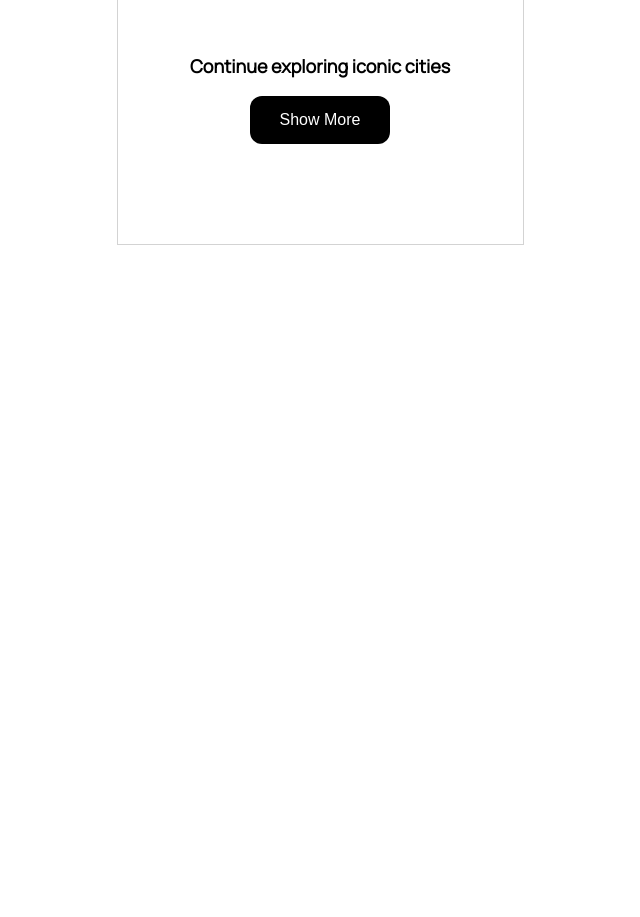
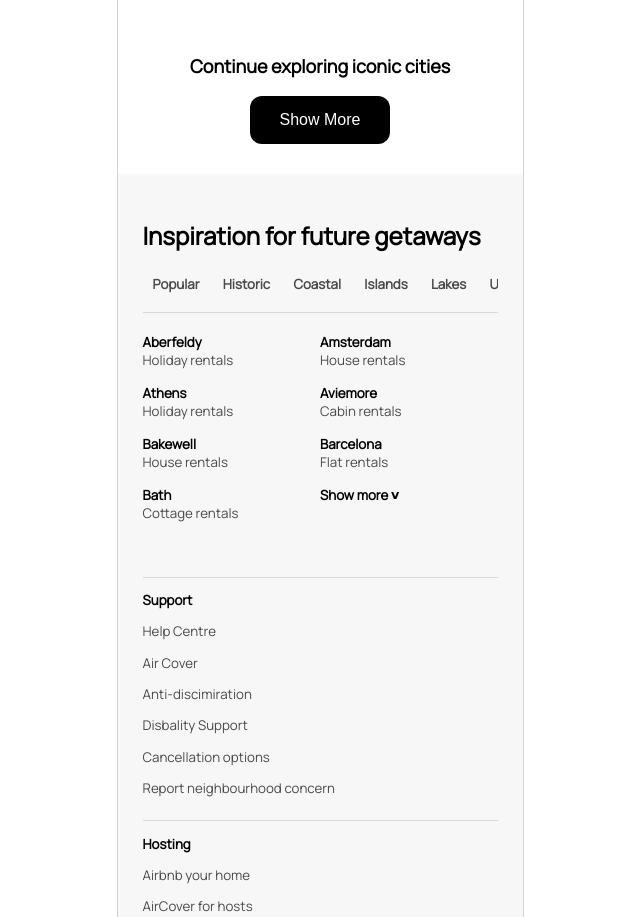
Before and after one commit to annamariakou/pre-bootcamp-project, a plain HTML site: page index.html in a window 1280 px wide. Shown: the part 1883-2800 px from the top of the page, without its empty margins (320-960 px from the left). Before the commit the page ends 2136 px from the top, so only its background shows below. Drawn offline with nearby package versions, Linux system fonts and the light colour scheme.

Commit message:
added footer

```diff
--- a/index.html
+++ b/index.html
@@ -255,6 +255,145 @@
 
   <p class="bottomDescription">Continue exploring iconic cities</p>
   <div class="showMore"><button>Show More</button></div>
+  <Footer> <div class="bottomFooter">
+    <h2>Inspiration for future getaways</h2>
+
+<!-- Bottom Slide -->
+
+
+<div id="bottomSlider">
+    <div class="slideTwo">
+        <p class="inspirationText">Popular</p>
+      </div>
+      <div class="slideTwo">
+        <p class="inspirationText">Historic</p>
+      </div>
+      <div class="slideTwo">
+        <p class="inspirationText">Coastal</p>
+    </div>
+        <div class="slideTwo">
+            <p class="inspirationText">Islands</p>
+      </div>
+ <div class="slideTwo">
+    <p class="inspirationText">Lakes</p>
+      </div>
+    <div class="slideTwo">
+        <p class="inspirationText">Unique Stays</p>
+  </div>
+  <div class="slideTwo">
+    <p class="inspirationText">Categories</p>
+</div>
+<div class="slideTwo">
+    <p class="inspirationText">Things to do</p>
+</div>
+</div>
+
+<!--End Bottom Slide-->
+
+<!--Additional Cities-->
+
+<div id="additionalCities">
+
+<div class="row">
+    <div class="column"><span class="smallCity">Aberfeldy</span><br><span class="smallDescription">Holiday rentals</span></div>
+    <div class="column"><span class="smallCity">Amsterdam</span><br><span class="smallDescription">House rentals</span> </div>
+  </div>
+  <div class="row">
+    <div class="column"><span class="smallCity">Athens</span><br><span class="smallDescription">Holiday rentals</span></div>
+    <div class="column"><span class="smallCity">Aviemore</span><br><span class="smallDescription">Cabin rentals</span></div>
+  </div>
+  <div class="row">
+    <div class="column"><span class="smallCity">Bakewell</span><br><span class="smallDescription">House rentals</span></div>
+    <div class="column"><span class="smallCity">Barcelona</span><br><span class="smallDescription">Flat rentals</span></div>
+  </div>
+  <div class="row">
+    <div class="column"> <span class="smallCity">Bath</span><br><span class="smallDescription">Cottage rentals</span></div>
+    <div class="column"> <span class="smallCity">Show more ˅ </span></div>
+  </div>
+
+</div>
+
+<!--Additional Cities End -->
+
+<!--Support-->
+
+<div id="support">
+
+    <p class="supportTwo">Support</p>
+    <span class="supportDescriptions">
+    <p>Help Centre</p>
+    <p>Air Cover</p>
+    <p>Anti-discimiration</p>
+    <p>Disbality Support</p>
+    <p>Cancellation options</p>
+    <p>Report neighbourhood concern</p>
+</span>
+
+
+
+</div>
+
+<!--End Support-->
+
+<!--Hosting-->
+
+<div id="hosting">
+
+    <p class="hostingTwo">Hosting</p>
+    <span class="hostingDescriptions">
+    <p>Airbnb your home</p>
+    <p>AirCover for hosts</p>
+    <p>Hosting resources</p>
+    <p>Community forum</p>
+    <p>Hosting responsibly </p>
+</span>
+
+
+
+</div>
+
+
+<!--End Hosting-->
+
+<!--Airbnb-->
+
+<div id="airbnb">
+
+    <p class="airbnbTwo">Airbnb</p>
+    <span class="airbnbDescriptions">
+    <p>Newsroom</p>
+    <p>New features</p>
+    <p>Careers</p>
+    <p>Investors</p>
+    <p>Gift cards</p>
+    <p>Airbnb.org emergency stays</p>
+</span>
+
+
+
+</div>
+
+
+<!--End Airbnb-->
+
+<!--Terms-->
+
+<div id="terms">
+
+<span class="material-symbols-outlined" id="language">
+    language
+    </span> <span class="country"> English(GB) £GBP </span>
+
+    <p>© 2024 Airbnb, Inc.</p>
+
+    <p>Privacy · Terms · Sitemap</p>
+
+
+</div>
+<!--End Terms-->
+
+</div>
+  </Footer>
 </div>
 <div class="bottomContainer">
 <div class="menuIcons">
--- a/style.css
+++ b/style.css
@@ -17,7 +17,7 @@ body {
     top: 0;
     width: 405px;
     background-color: white;
-    z-index: 1;
+    z-index: 2;
     border-bottom: 1px solid #71717138;
     box-shadow: 0 2px 2px -2px rgb(164, 163, 163);
 
@@ -48,7 +48,7 @@ body {
 
 .content {
     padding-top: 150px;
-    padding-bottom: 100px;
+    padding-bottom: 52px;
 }
 
 
@@ -222,13 +222,10 @@ figcaption {
 
 .likeButton {
     position: absolute;
-            z-index: 2;
+            z-index: 1;
             text-align: right;
             width: 320px;
             margin-top: 15px;
-
-
-
 
 
 
@@ -298,6 +295,7 @@ button {
     border-radius: 12px;
     padding: 15px 30px;
     font-size: 16px;
+    margin-bottom: 30px;
 
 }
 
@@ -307,3 +305,137 @@ button {
     align-items: center;
 
 }
+
+footer {
+    background-color: #F7F7F7;
+
+}
+
+.bottomFooter {
+   padding: 25px;
+}
+
+
+#bottomSlider {
+    width: 100%;
+    height: 50px;
+
+    padding-bottom: 10px;
+
+    margin-top: -20px;
+    background-color: #F7F7F7;
+
+
+    overflow: auto;
+    white-space:nowrap;
+    border-bottom: 1px solid #71717138;
+}
+
+#bottomSlider .slideTwo {
+    display: inline-block;
+    text-align: center;
+}
+
+#bottomSlider::-webkit-scrollbar {
+    display: none;
+  }
+
+  .slideTwo {
+    padding: 10px;
+    font-size: smaller;
+    font-weight: bolder;
+    opacity: .7;
+
+  }
+
+
+  .row {
+    display: flex;
+  }
+
+  .column {
+    flex: 50%;
+    padding-bottom: 15px;
+    font-size: smaller;
+  }
+
+  .smallCity {
+    font-weight: 950;
+  }
+
+  .smallDescription {
+    opacity: .7;
+    font-weight: 100;
+  }
+
+  #additionalCities {
+    padding-bottom: 40px;
+    padding-top: 20px;
+    border-bottom: 1px solid #71717138;
+
+  }
+
+  #support {
+    font-size: smaller;
+    padding-bottom: 10px;
+    border-bottom: 1px solid #71717138;
+  }
+
+  .supportDescriptions {
+    opacity: .7;
+    font-weight: 100;
+  }
+
+  .supportTwo {
+    font-weight: 950;
+  }
+
+  #hosting {
+    font-size: smaller;
+    padding-bottom: 10px;
+    border-bottom: 1px solid #71717138;
+  }
+
+  .hostingDescriptions {
+    opacity: .7;
+    font-weight: 100;
+  }
+
+  .hostingTwo {
+    font-weight: 950;
+  }
+
+  #airbnb {
+    font-size: smaller;
+    padding-bottom: 10px;
+    border-bottom: 1px solid #71717138;
+  }
+
+  .airbnbDescriptions {
+    opacity: .7;
+    font-weight: 100;
+  }
+
+  .airbnbTwo {
+    font-weight: 950;
+  }
+
+  #terms {
+    padding-top: 10px;
+    font-size: smaller;
+  }
+
+  .country {
+    font-weight: 950;
+    word-spacing: 15px;
+  }
+
+  #language {
+    font-size: small;
+  }
+
+  .slide:hover {
+    opacity: 1;
+    font-weight: 950;
+    text-decoration: underline;
+  }
```
